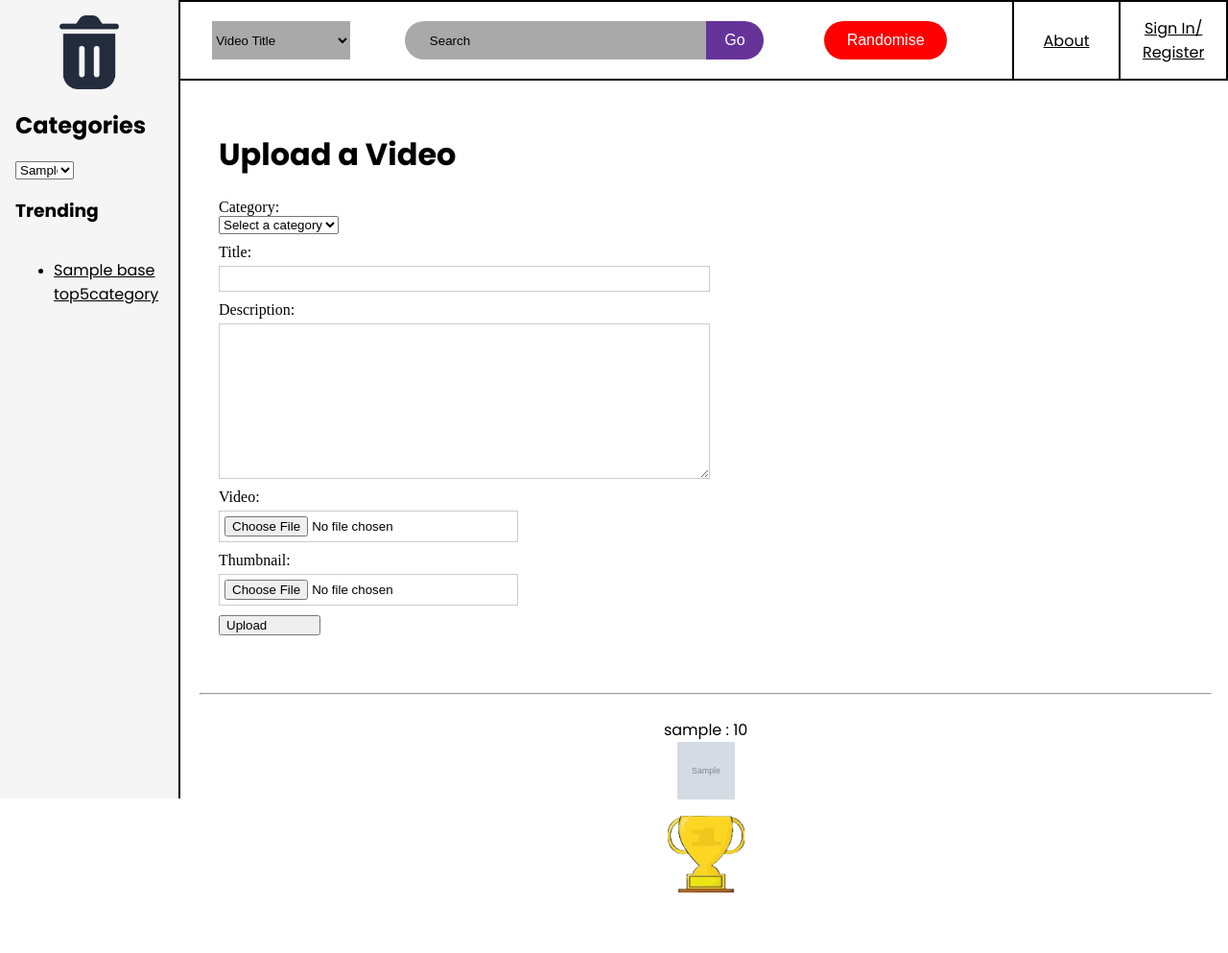
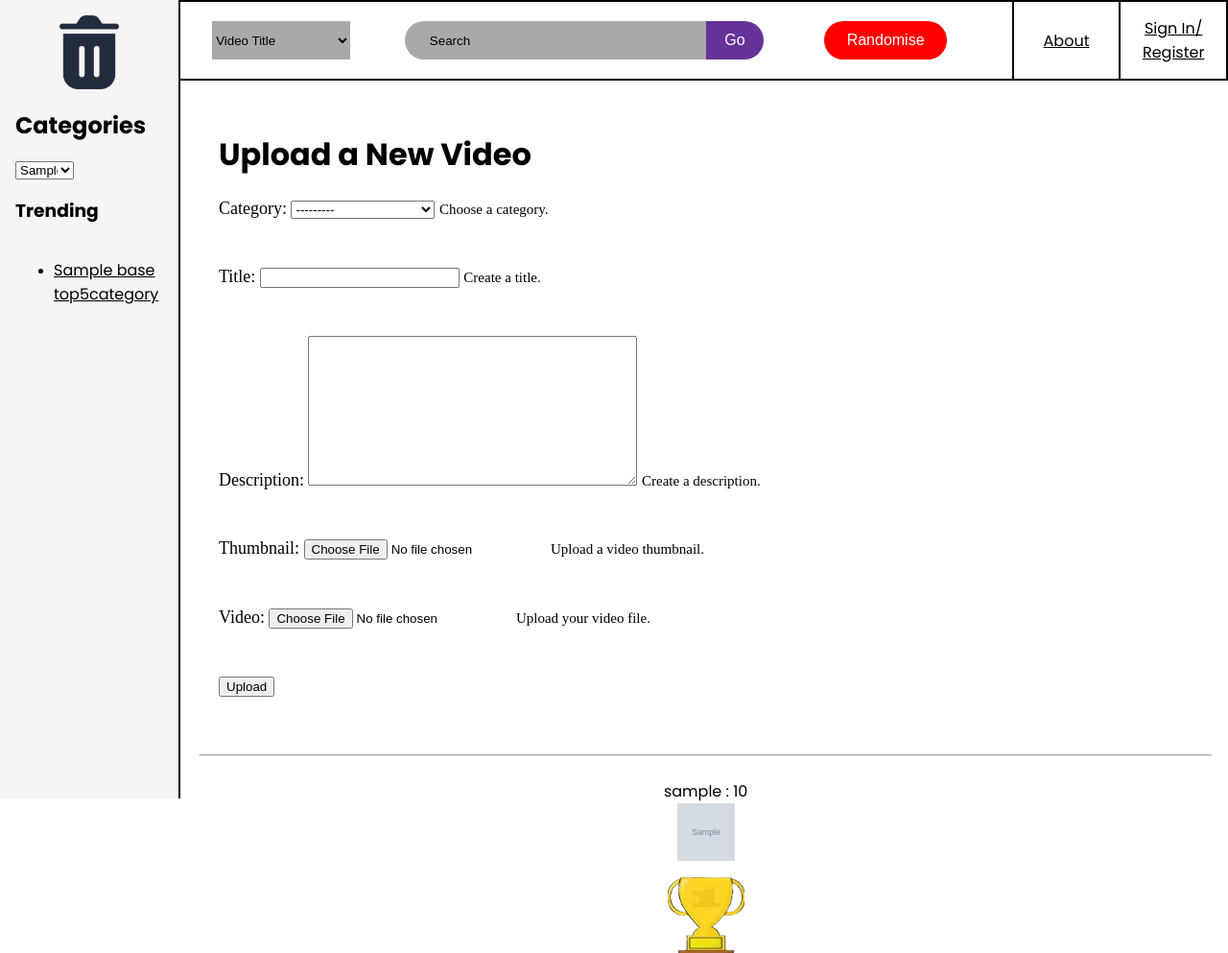
Before and after one commit to PearOtters/Team2A_videoApp, a Django app: template templates/YouHate/upload_video.html in a window 1280 px wide. Shown: the top 993 px of the page at 96% size. Before the commit the page ends 930 px from the top, so only its background shows below. Run offline with Django 3.2, Linux system fonts and the light colour scheme; tables that the repository leaves empty hold one stand-in row (values such as "Sample post"); the template is opened without the code that fills it: values that come from a table or form of the project are taken from there, most other values are stand-ins (such as "Sample title", 1, 10 or a date in 2020); grey boxes marked "Sample" are stand-in pictures; parts of the project's set-up code (start-up, migrations or seed data) failed here and were passed over; some libraries are stand-ins or nearby versions.

Commit message:
Upload button completed, plus minor changes to views

```diff
--- a/YouHate/forms.py
+++ b/YouHate/forms.py
@@ -2,7 +2,8 @@ from django import forms
 from django.contrib.auth.forms import UserCreationForm
 from django.contrib.auth.models import User
 from .models import UserProfile
-from .models import Video
+from .models import Video, Category
+from django.core.validators import FileExtensionValidator
 
 class CustomUserCreationForm(UserCreationForm):
     email = forms.EmailField(required=True, help_text="Enter your email in standard format.")
@@ -25,6 +26,12 @@ class CustomUserCreationForm(UserCreationForm):
         return user
 
 class VideoUploadForm(forms.ModelForm):
+    category = forms.ModelChoiceField(queryset=Category.objects.all(), required=True, help_text="Choose a category.", widget=forms.Select(attrs={'class': 'category-select'}))
+    title = forms.CharField(required=True, help_text="Create a title.", widget=forms.TextInput(attrs={'class': 'title-box'}))
+    description = forms.CharField(required=True, help_text="Create a description.", widget=forms.Textarea(attrs={'class': 'description-box'}))
+    thumbnail = forms.ImageField(required=True, allow_empty_file=False, help_text="Upload a video thumbnail.")
+    video = forms.FileField(required=True, help_text="Upload your video file.", validators=[FileExtensionValidator(allowed_extensions=['mp4'])])
+
     class Meta:
         model = Video
         fields = ["category", "title", "description", "thumbnail", "video"]
--- a/static/css/style.css
+++ b/static/css/style.css
@@ -403,8 +403,6 @@ footer {
 }
 
 #uploadButton {
-  height: 10%;
-  width: 10%;
   display: flex;
   justify-content: flex-start;
   align-items: center;
@@ -416,7 +414,6 @@ footer {
   display: flex;
   flex-direction: column;
   align-items: flex-start;
-  margin-left: 0;
 }
 
 .upload-form {
@@ -424,46 +421,28 @@ footer {
   flex-direction: column;
   align-items: flex-start;
   width: 100%;
-  margin-left: 0;
 }
 
 .form-group {
-  display: flex;
-  flex-direction: column;
-  align-items: flex-start;
+  height: 100%;
   width: 100%;
-  margin-bottom: 10px;
+  font-size: large;
+  margin-bottom: 50px;
 }
 
-.form-group #title {
+.category-select {
   width: 100%;
-  max-width: 500px;
-  padding: 5px;
-  border: 1px solid #ccc;
-  margin-top: 5px;
+  max-width: 150px;
 }
 
-.form-group #description {
+.title-box {
+  width: 100%;
+  max-width:200px;
+}
+
+textarea.desciption-box {
   width: 100%;
   max-width: 500px;
   height: 150px;
-  padding: 5px;
-  border: 1px solid #ccc;
-  margin-top: 5px;
+  font-size: 16px;
 }
-
-.form-group #video_file {
-  width: 100%;
-  max-width: 300px;
-  padding: 5px;
-  border: 1px solid #ccc;
-  margin-top: 5px;
-}
-
-.form-group #thumbnail {
-  width: 100%;
-  max-width: 300px;
-  padding: 5px;
-  border: 1px solid #ccc;
-  margin-top: 5px;
-}
--- a/templates/YouHate/upload_video.html
+++ b/templates/YouHate/upload_video.html
@@ -1,47 +1,72 @@
 {% extends 'YouHate/base.html' %}
 
-{% block title_block %}
-    Upload
-{% endblock %}
+ {% block title_block %}
+     Upload Video
+ {% endblock %}
 
-{% block body_block %}
+ {% block body_block %}
     <div class="upload-container">
-        <h1>Upload a Video</h1>
-
-        <form class="upload-form" action="{% url 'upload_video' %}" method="POST" enctype="multipart/form-data">
+     <h1>Upload a New Video</h1>
+        <form class="upload-form" method="POST" enctype="multipart/form-data">
             {% csrf_token %}
 
+
             <div class="form-group">
-                <label for="category">Category:</label>
-                <select name="category" id="category" required>
-                    <option value="" disabled selected>Select a category</option>
-                    {% for category in categories %}
-                        <option value="{{ category.id }}">{{ category.name }}</option>
-                    {% endfor %}
-                </select>
+                {{ form.category.label_tag }}
+                {{ form.category }}
+                {% if form.category.help_text %}
+                    <small class="helpText">{{ form.category.help_text }}</small>
+                {% endif %}
+                {% for error in form.category.errors %}
+                    <div class="error">{{ error }}</div>
+                {% endfor %}
             </div>
 
             <div class="form-group">
-                <label for="title">Title:</label>
-                <input type="text" name="title" id="title" required>
+                {{ form.title.label_tag }}
+                {{ form.title }}
+                {% if form.title.help_text %}
+                    <small class="helpText">{{ form.title.help_text }}</small>
+                {% endif %}
+                {% for error in form.title.errors %}
+                    <div class="error">{{ error }}</div>
+                {% endfor %}
             </div>
 
             <div class="form-group">
-                <label for="description">Description:</label>
-                <textarea name="description" id="description" rows="4"></textarea>
+                {{ form.description.label_tag }}
+                {{ form.description }}
+                {% if form.description.help_text %}
+                    <small class="helpText">{{ form.description.help_text }}</small>
+                {% endif %}
+                {% for error in form.description.errors %}
+                    <div class="error">{{ error }}</div>
+                {% endfor %}
             </div>
 
             <div class="form-group">
-                <label for="video_file">Video:</label>
-                <input type="file" name="video_file" id="video_file" accept="video/*" required>
+                {{ form.thumbnail.label_tag }}
+                {{ form.thumbnail }}
+                {% if form.thumbnail.help_text %}
+                    <small class="helpText">{{ form.thumbnail.help_text }}</small>
+                {% endif %}
+                {% for error in form.thumbnail.errors %}
+                    <div class="error">{{ error }}</div>
+                {% endfor %}
             </div>
 
             <div class="form-group">
-                <label for="thumbnail">Thumbnail:</label>
-                <input type="file" name="thumbnail" id="thumbnail" accept="image/*" required>
+                {{ form.video.label_tag }}
+                {{ form.video }}
+                {% if form.video.help_text %}
+                    <small class="helpText">{{ form.video.help_text }}</small>
+                {% endif %}
+                {% for error in form.video.errors %}
+                    <div class="error">{{ error }}</div>
+                {% endfor %}
             </div>
 
-            <button id="uploadButton" type="button">Upload</button>
+            <button type="submit">Upload</button>
         </form>
     </div>
-{% endblock %}
+ {% endblock %}
```
Also changed, not shown: YouHate/views.py (+3 -5 lines).
